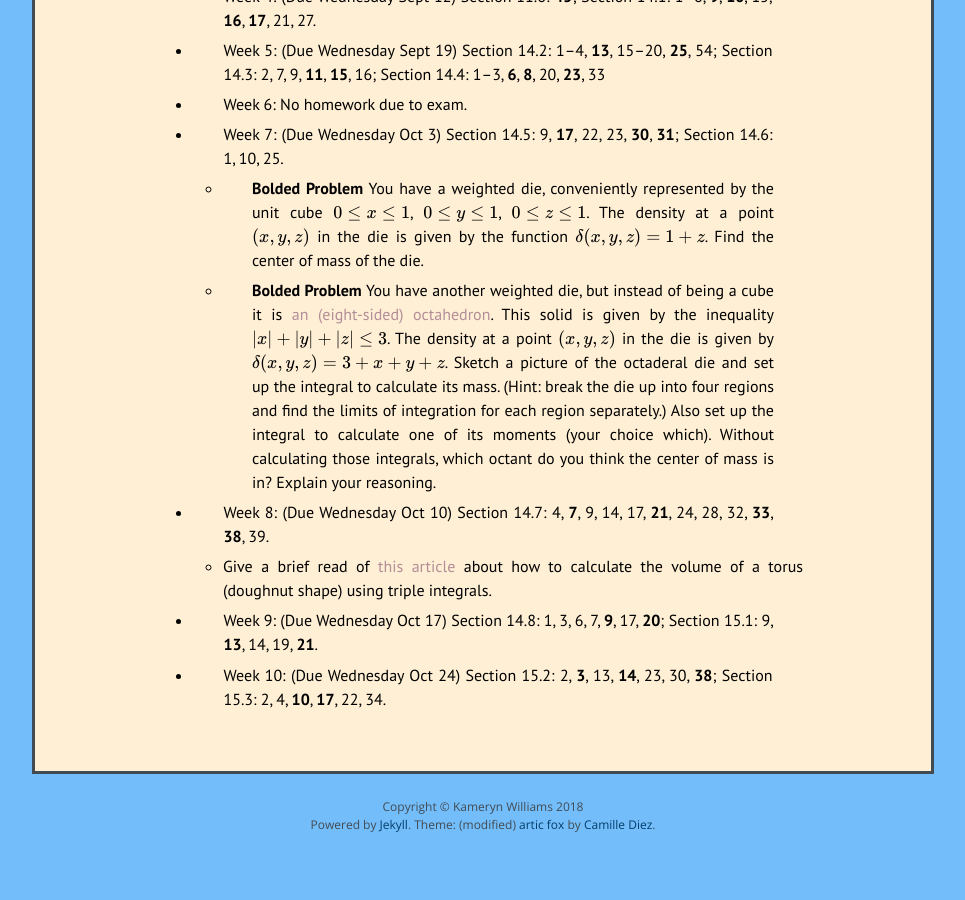
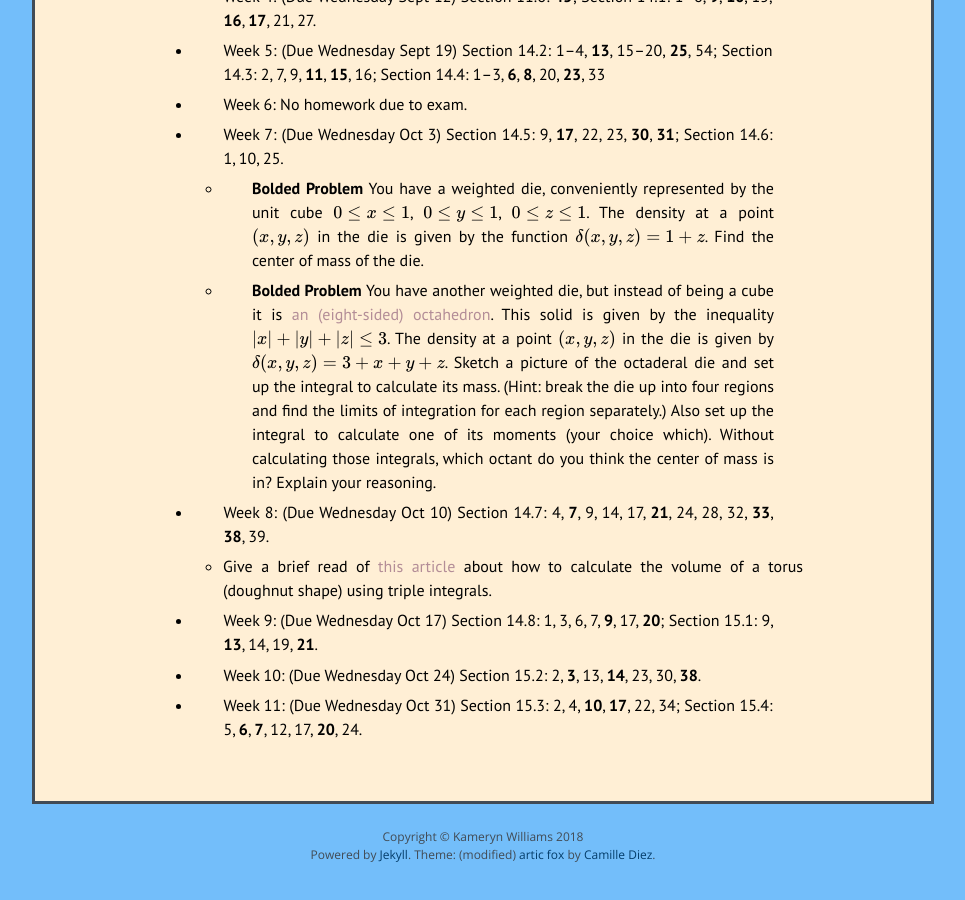
Before and after one commit to kamerynjw/kamerynjw.github.io, a Jekyll site: the page built from teaching/2018/math244.md, in a window 1280 px wide and 900 px high, scrolled down 1336 px. Shown: the whole window, without its empty margins (157-1122 px from the left). Built offline with Jekyll 4.4.1, drawn with Linux system fonts in a browser that asks for light colours; nearby versions of some CDN libraries; formulas are drawn with MathJax 3; before the commit the page ends 2206 px from its top, so only the background shows below that.

Commit message:
added homework

```diff
--- a/teaching/2018/math244.md
+++ b/teaching/2018/math244.md
@@ -69,4 +69,6 @@ I will grade among the bolded problems.
 
 * Week 9: (Due Wednesday Oct 17) Section 14.8: 1, 3, 6, 7, **9**, 17, **20**; Section 15.1: 9, **13**, 14, 19, **21**.
 
-* Week 10: (Due Wednesday Oct 24) Section 15.2: 2, **3**, 13, **14**, 23, 30, **38**; Section 15.3: 2, 4, **10**, **17**, 22, 34.
+* Week 10: (Due Wednesday Oct 24) Section 15.2: 2, **3**, 13, **14**, 23, 30, **38**.
+
+* Week 11: (Due Wednesday Oct 31)  Section 15.3: 2, 4, **10**, **17**, 22, 34; Section 15.4: 5, **6**, **7**, 12, 17, **20**, 24.
```
